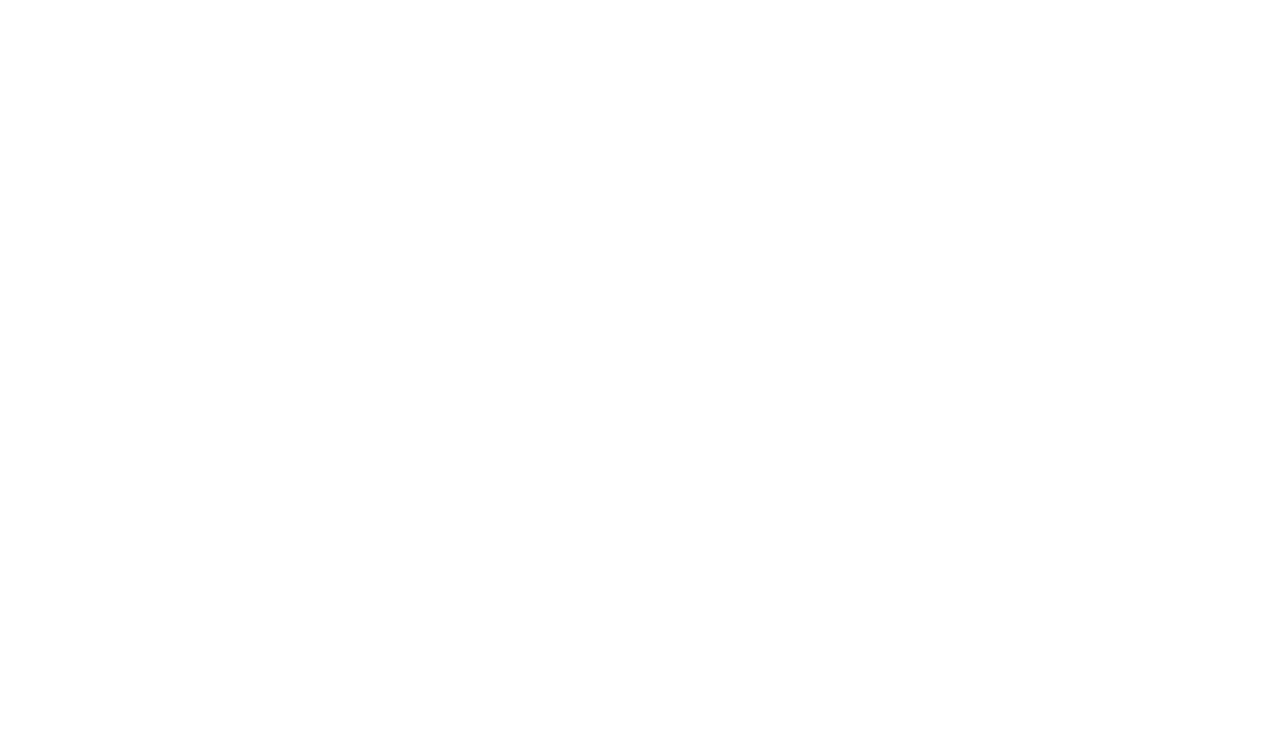
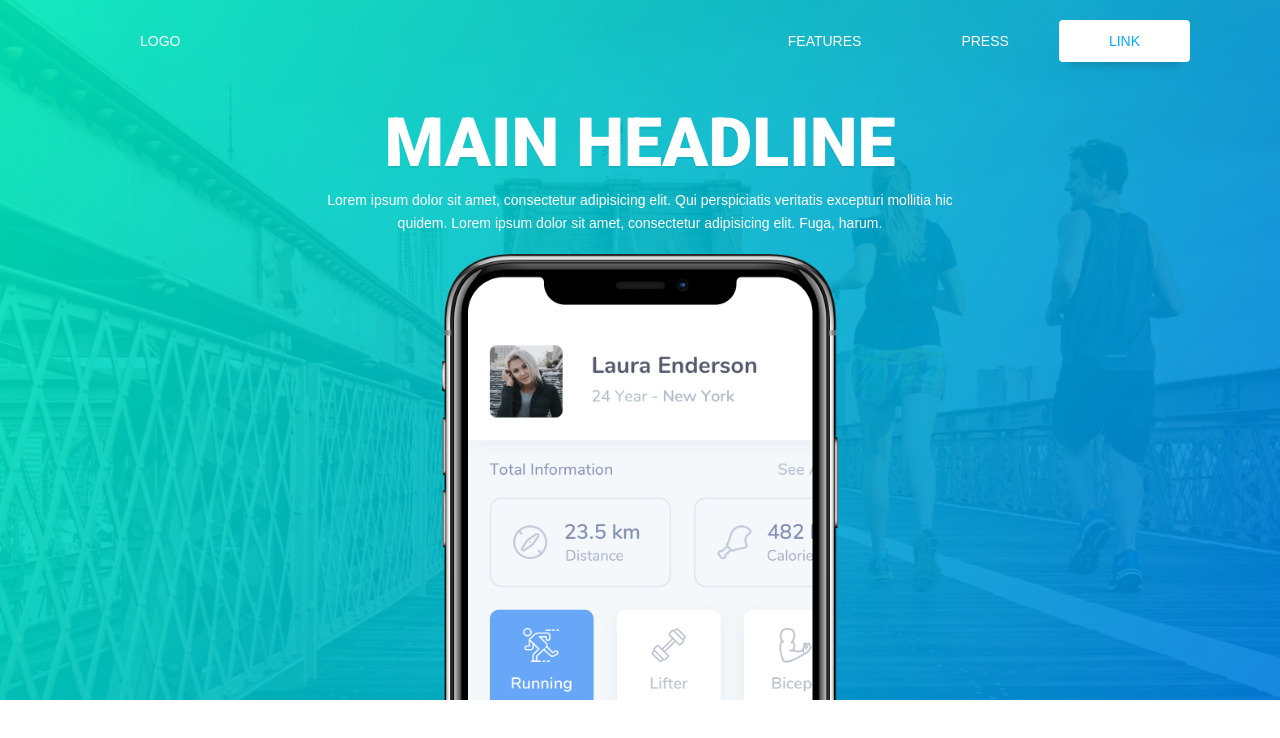
Before and after one commit to Benjamin-Ex/AppLandingPage, a website: page build/index.html in a window 1280 px wide. Drawn offline with Linux system fonts and the light colour scheme.

Commit message:
header style

```diff
--- a/source/sass/2-helpers/_variables.sass
+++ b/source/sass/2-helpers/_variables.sass
@@ -27,4 +27,4 @@ $black:  #111
 
 //
 // Project Variables
-//
+$ocean: #00adff
--- a/source/sass/6-pages/_page-home.sass
+++ b/source/sass/6-pages/_page-home.sass
@@ -0,0 +1,44 @@
+#header
+  background: url("../img/heroBackground.png") no-repeat
+  background-size: cover
+  height: 700px
+  color: #fff
+  text-align: center
+  overflow: hidden
+
+  article
+    width: 60%
+    margin: 0 auto
+
+  h1
+    color: #fff
+    text-transform: uppercase
+    margin-bottom: 10px
+
+  img
+    width: 60%
+    max-width: 500px
+
+.main-nav
+  display: flex
+  margin-top: 20px
+  padding: 0
+
+  li
+    list-style: none
+
+  li:first-child
+    margin-right: auto
+
+  a
+    display: block
+    color: #fff
+    border-radius: 4px
+    padding: 10px 50px
+    text-decoration: none
+    text-transform: uppercase
+
+  a.download
+    background: #fff
+    color: $ocean
+    box-shadow: 0 12px 10px -10px rgba(0,0,0,0.2)
```
Also changed, not shown: build/assets/css/main.min.css, build/assets/img/fit-app.png (renamed from build/assets/img/iPhone X Mockup Copy.png), build/assets/img/heroBackground.png (added), build/assets/img/iPhone-X-Mockup.png (added), build/index.html, source/img/iPhone X Mockup Copy.png (deleted), source/img/iPhone-X-Mockup.png (added).
